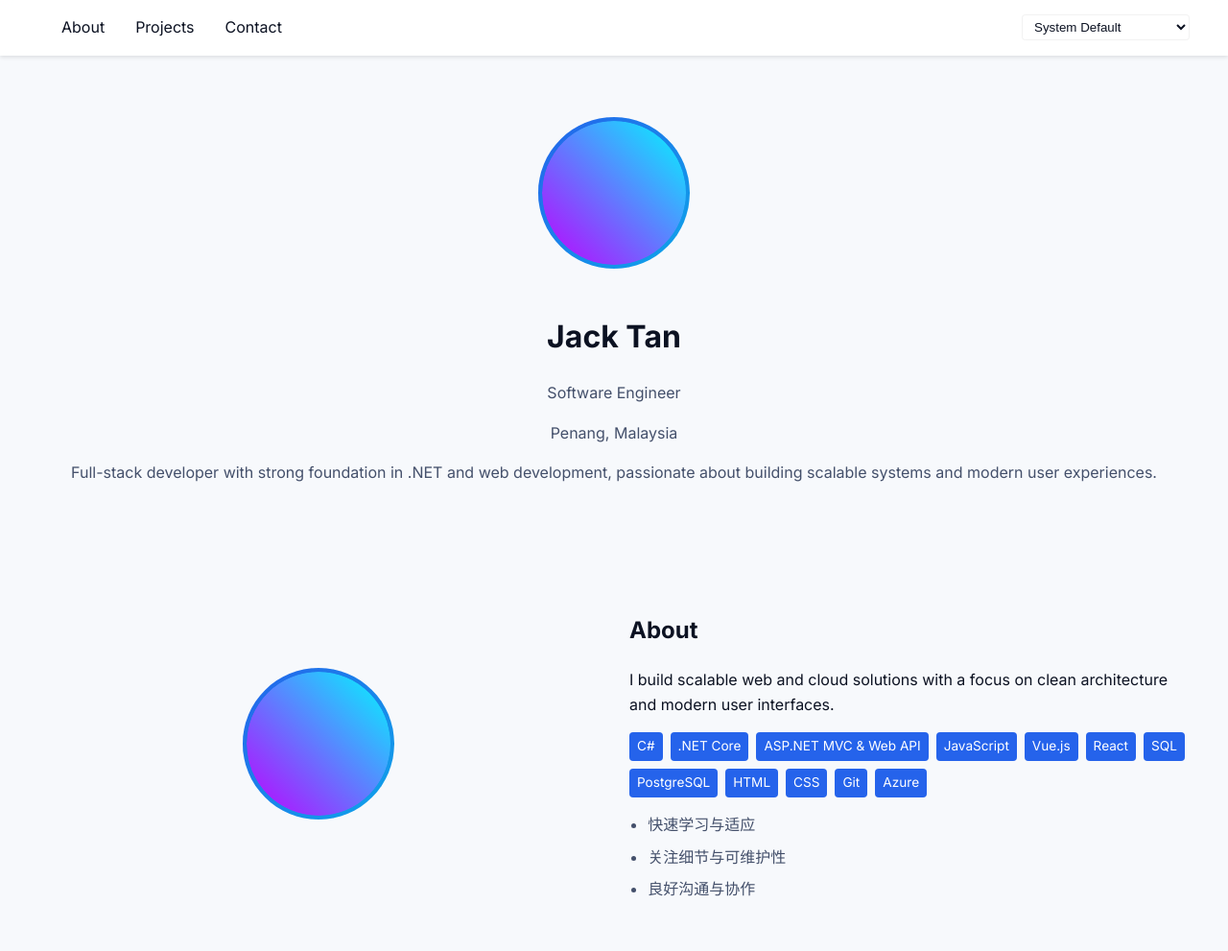
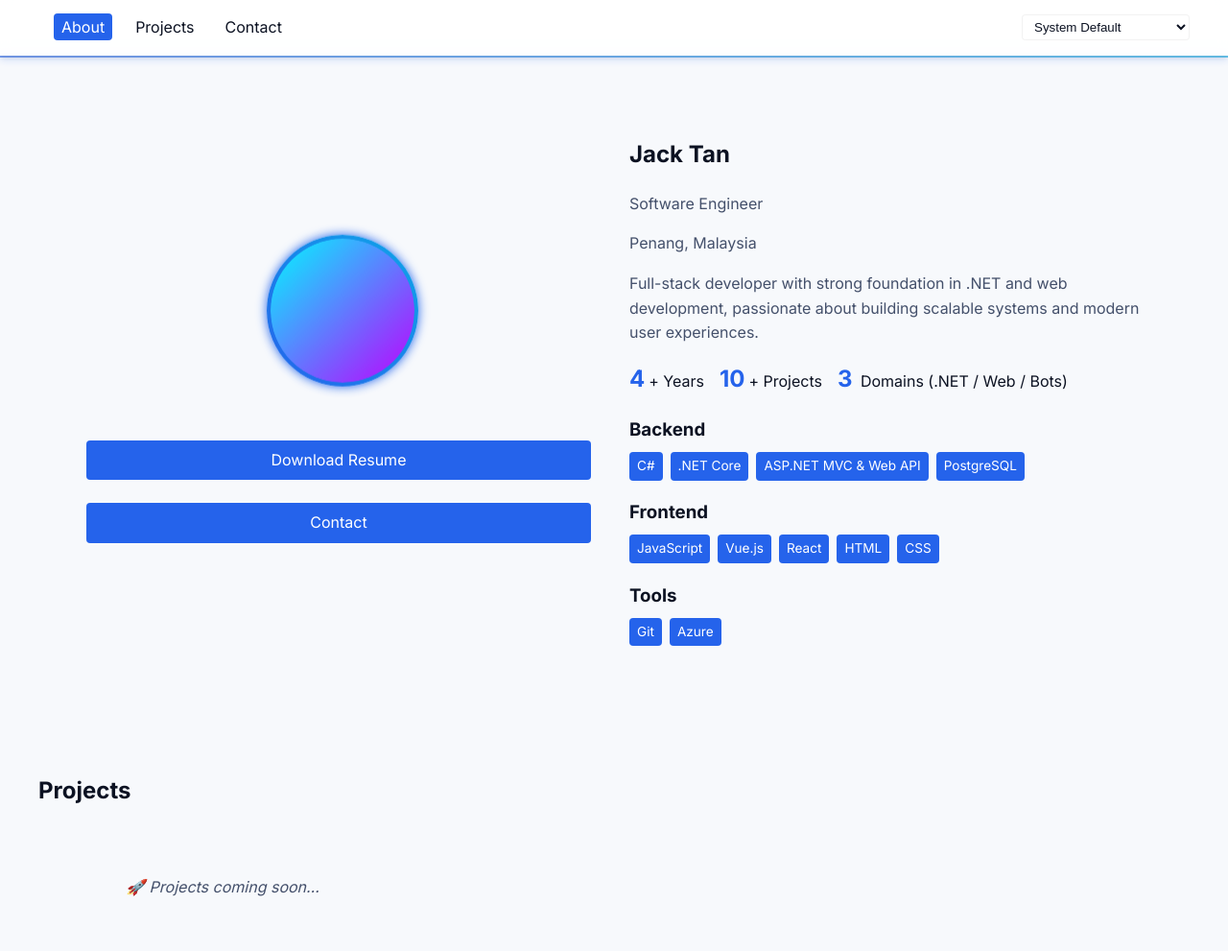
Before and after one commit to TanChengYi/my-portfolio, a plain HTML site: page index.html in a window 1280 px wide. Shown: the top 991 px of the page at 96% size. Drawn offline with Linux system fonts and the light colour scheme.

Commit message:
feat: merge hero and about with animated highlights

```diff
--- a/css/base.css
+++ b/css/base.css
@@ -22,7 +22,7 @@ h1, h2, h3 {
   font-family: var(--font-heading);
 }
 
-.title, .location, .intro, .advantages li {
+.title, .location, .intro {
   color: var(--text-secondary);
 }
 
@@ -78,6 +78,24 @@ h1, h2, h3 {
   text-decoration: none;
   padding: 0.25rem 0.5rem;
   border-radius: 4px;
+  position: relative;
+}
+
+.nav-link::after {
+  content: "";
+  position: absolute;
+  left: 50%;
+  bottom: 0;
+  width: 0;
+  height: 2px;
+  background: var(--accent1);
+  transition: width 0.3s ease, left 0.3s ease;
+}
+
+.nav-link:hover::after,
+.nav-link:focus::after {
+  width: 100%;
+  left: 0;
 }
 
 .nav-link:hover {
@@ -90,9 +108,86 @@ h1, h2, h3 {
   outline: none;
 }
 
-.hero {
+.navbar.sticky-shadow {
+  box-shadow: 0 2px 4px rgba(0,0,0,0.2);
+}
+
+.hero-about {
+  position: relative;
+  padding: 4rem 0;
+  opacity: 0;
+  transform: translateY(20px);
+  transition: opacity 0.3s ease, transform 0.3s ease;
+}
+
+.hero-about.visible {
+  opacity: 1;
+  transform: translateY(0);
+}
+
+.hero-about::before {
+  content: "";
+  position: absolute;
+  inset: 0;
+  background: radial-gradient(circle at center, var(--accent3), transparent 70%);
+  opacity: 0.03;
+  pointer-events: none;
+  z-index: -1;
+}
+
+html[data-decor="off"] .hero-about::before {
+  display: none;
+}
+
+.glow-divider {
+  position: absolute;
+  top: 0;
+  left: 50%;
+  transform: translateX(-50%);
+  width: 100%;
+  height: 2px;
+  background: linear-gradient(90deg, var(--accent1), var(--accent2));
+  box-shadow: 0 0 8px var(--accent1);
+  opacity: 0.6;
+}
+
+.hero-grid {
+  max-width: 1100px;
+  margin: 0 auto;
+  display: grid;
+  gap: 2rem;
+  align-items: center;
+}
+
+.hero-left {
   text-align: center;
-  padding: 4rem 0;
+}
+
+.cta-buttons {
+  display: flex;
+  flex-direction: column;
+  gap: 0.5rem;
+  margin-top: 1rem;
+}
+
+.cta-btn {
+  min-width: 170px;
+  text-align: center;
+}
+
+.cta-btn:hover {
+  transform: translateY(-3px);
+  box-shadow: 0 0 10px var(--accent1);
+}
+
+.cta-btn:active {
+  transform: translateY(1px);
+  box-shadow: none;
+}
+
+.cta-btn:focus {
+  outline: 2px solid var(--focus-outline);
+  outline-offset: 2px;
 }
 
 .avatar {
@@ -102,36 +197,63 @@ h1, h2, h3 {
   border: 4px solid transparent;
   background: linear-gradient(45deg, var(--accent1), var(--accent2)) border-box;
   margin-bottom: 1rem;
-  animation: spin 20s linear infinite;
 }
 
-@keyframes spin {
-  from { transform: rotate(0); }
-  to { transform: rotate(360deg); }
+.floating {
+  animation: float 6s ease-in-out infinite, glow 6s ease-in-out infinite;
+}
+
+@keyframes float {
+  0%, 100% { transform: translateY(0); }
+  50% { transform: translateY(-10px); }
+}
+
+@keyframes glow {
+  0%, 100% { box-shadow: 0 0 10px var(--accent1); }
+  50% { box-shadow: 0 0 20px var(--accent2); }
 }
 
 @media (prefers-reduced-motion: reduce) {
-  .avatar { animation: none; }
+  .floating {
+    animation: none;
+  }
 }
 
-.about, .projects, .contact {
-  padding: 2rem 0;
+.reveal-item {
+  opacity: 0;
+  transform: translateY(20px);
+  transition: opacity 0.3s ease, transform 0.3s ease;
 }
 
-.about-container {
-  display: grid;
-  grid-template-columns: 1fr;
-  align-items: center;
-  gap: 2rem;
+.reveal-item.visible {
+  opacity: 1;
+  transform: translateY(0);
 }
 
-@media (min-width: 700px) {
-  .about-container {
-    grid-template-columns: 1fr 1fr;
-  }
-  .about-left {
-    text-align: center;
-  }
+.highlights {
+  display: flex;
+  flex-wrap: wrap;
+  gap: 1rem;
+  margin: 1rem 0;
+}
+
+.highlight .count {
+  font-size: 1.5rem;
+  font-weight: bold;
+  color: var(--accent1);
+  margin-right: 0.25rem;
+}
+
+.skill-groups {
+  margin-top: 1rem;
+}
+
+.skill-group {
+  margin-bottom: 1rem;
+}
+
+.skill-group h3 {
+  margin-bottom: 0.5rem;
 }
 
 .skills {
@@ -140,24 +262,71 @@ h1, h2, h3 {
   flex-wrap: wrap;
   gap: 0.5rem;
   padding: 0;
-  margin: 1rem 0;
+  margin: 0;
 }
 
 .skill-badge {
+  position: relative;
   background: var(--btn-bg);
   color: var(--btn-text-color);
   padding: 0.25rem 0.5rem;
   border-radius: 4px;
   font-size: 0.85rem;
+  transition: transform 0.2s, box-shadow 0.2s;
 }
 
-.advantages {
-  margin-top: 1rem;
-  padding-left: 1.2rem;
+.skill-badge:hover,
+.skill-badge:focus {
+  transform: translateY(-2px);
+  box-shadow: var(--btn-hover-shadow);
+  outline: none;
 }
 
-.advantages li {
-  margin-bottom: 0.5rem;
+.skill-badge::after {
+  content: attr(data-tooltip);
+  position: absolute;
+  left: 50%;
+  bottom: 100%;
+  transform: translate(-50%, -4px);
+  background: var(--card-bg);
+  color: var(--text-color);
+  padding: 2px 6px;
+  border-radius: 4px;
+  opacity: 0;
+  white-space: nowrap;
+  pointer-events: none;
+  font-size: 0.75rem;
+  transition: opacity 0.2s, transform 0.2s;
+}
+
+.skill-badge:hover::after,
+.skill-badge:focus::after {
+  opacity: 1;
+  transform: translate(-50%, -8px);
+}
+
+.projects, .contact {
+  padding: 2rem 0;
+}
+
+@media (min-width: 1024px) {
+  .hero-grid {
+    grid-template-columns: 1fr 1fr;
+  }
+}
+
+@media (max-width: 1023px) {
+  .hero-grid {
+    grid-template-columns: 1fr;
+  }
+}
+
+@media (prefers-reduced-motion: reduce) {
+  .hero-about,
+  .reveal-item {
+    transition: none;
+    transform: none;
+  }
 }
 
 .projects-placeholder {
@@ -294,12 +463,3 @@ h1, h2, h3 {
   outline: 2px solid var(--focus-outline);
   outline-offset: 2px;
 }
-
-@media (max-width: 600px) {
-  .hero {
-    padding: 2rem 1rem;
-  }
-  .name {
-    font-size: 2rem;
-  }
-}
--- a/index.html
+++ b/index.html
@@ -1,5 +1,5 @@
 <!DOCTYPE html>
-<html lang="en" data-theme="neon">
+<html lang="en" data-theme="neon" data-decor="on">
 <head>
   <meta charset="UTF-8" />
   <meta name="viewport" content="width=device-width, initial-scale=1.0" />
@@ -27,7 +27,7 @@
   <nav class="navbar" aria-label="Main navigation">
     <div class="container">
       <ul class="nav-links">
-        <li><a href="#about" class="nav-link" tabindex="0">About</a></li>
+        <li><a href="#hero" class="nav-link" tabindex="0">About</a></li>
         <li><a href="#projects" class="nav-link" tabindex="0">Projects</a></li>
         <li><a href="#contact" class="nav-link" tabindex="0">Contact</a></li>
       </ul>
@@ -40,43 +40,54 @@
     </div>
   </nav>
 
-  <header id="hero" class="hero" tabindex="0">
-    <div class="container hero-content">
-      <img src="assets/avatar.svg" alt="Avatar" class="avatar" loading="lazy" />
-      <h1 class="name">Jack Tan</h1>
-      <p class="title">Software Engineer</p>
-      <p class="location">Penang, Malaysia</p>
-      <p class="intro">Full-stack developer with strong foundation in .NET and web development, passionate about building scalable systems and modern user experiences.</p>
-    </div>
-  </header>
-
-  <section id="about" class="about" tabindex="0">
-    <div class="container about-container">
-      <div class="about-left">
-        <img src="assets/avatar.svg" alt="Jack Tan" class="avatar" loading="lazy" />
+  <section id="hero" class="hero-about" tabindex="0">
+    <div class="glow-divider" aria-hidden="true"></div>
+    <div class="container hero-grid">
+      <div class="hero-left">
+        <img src="assets/avatar.svg" alt="Jack Tan avatar" class="avatar floating" loading="lazy" />
+        <div class="cta-buttons">
+          <a href="assets/resume.pdf" class="btn cta-btn" aria-label="Download resume" tabindex="0">Download Resume</a>
+          <a href="mailto:tanchengyi1997@gmail.com" class="btn cta-btn" aria-label="Email" tabindex="0">Contact</a>
+        </div>
       </div>
-      <div class="about-right">
-        <h2>About</h2>
-        <p>I build scalable web and cloud solutions with a focus on clean architecture and modern user interfaces.</p>
-        <ul class="skills">
-          <li class="skill-badge">C#</li>
-          <li class="skill-badge">.NET Core</li>
-          <li class="skill-badge">ASP.NET MVC &amp; Web API</li>
-          <li class="skill-badge">JavaScript</li>
-          <li class="skill-badge">Vue.js</li>
-          <li class="skill-badge">React</li>
-          <li class="skill-badge">SQL</li>
-          <li class="skill-badge">PostgreSQL</li>
-          <li class="skill-badge">HTML</li>
-          <li class="skill-badge">CSS</li>
-          <li class="skill-badge">Git</li>
-          <li class="skill-badge">Azure</li>
-        </ul>
-        <ul class="advantages">
-          <li>快速学习与适应</li>
-          <li>关注细节与可维护性</li>
-          <li>良好沟通与协作</li>
-        </ul>
+      <div class="hero-right">
+        <h1 class="name reveal-item">Jack Tan</h1>
+        <p class="title reveal-item">Software Engineer</p>
+        <p class="location reveal-item">Penang, Malaysia</p>
+        <p class="intro reveal-item">Full-stack developer with strong foundation in .NET and web development, passionate about building scalable systems and modern user experiences.</p>
+        <div class="highlights">
+          <div class="highlight reveal-item"><span class="count" data-count="4">0</span>+ Years</div>
+          <div class="highlight reveal-item"><span class="count" data-count="10">0</span>+ Projects</div>
+          <div class="highlight reveal-item"><span class="count" data-count="3">0</span> Domains (.NET / Web / Bots)</div>
+        </div>
+        <div class="skill-groups">
+          <div class="skill-group reveal-item">
+            <h3>Backend</h3>
+            <ul class="skills">
+              <li class="skill-badge" data-tooltip="Experienced">C#</li>
+              <li class="skill-badge" data-tooltip="Experienced">.NET Core</li>
+              <li class="skill-badge" data-tooltip="Experienced">ASP.NET MVC &amp; Web API</li>
+              <li class="skill-badge" data-tooltip="Experienced">PostgreSQL</li>
+            </ul>
+          </div>
+          <div class="skill-group reveal-item">
+            <h3>Frontend</h3>
+            <ul class="skills">
+              <li class="skill-badge" data-tooltip="Familiar">JavaScript</li>
+              <li class="skill-badge" data-tooltip="Familiar">Vue.js</li>
+              <li class="skill-badge" data-tooltip="Familiar">React</li>
+              <li class="skill-badge" data-tooltip="Familiar">HTML</li>
+              <li class="skill-badge" data-tooltip="Familiar">CSS</li>
+            </ul>
+          </div>
+          <div class="skill-group reveal-item">
+            <h3>Tools</h3>
+            <ul class="skills">
+              <li class="skill-badge" data-tooltip="Daily">Git</li>
+              <li class="skill-badge" data-tooltip="Regular">Azure</li>
+            </ul>
+          </div>
+        </div>
       </div>
     </div>
   </section>
--- a/script.js
+++ b/script.js
@@ -3,6 +3,8 @@ document.addEventListener('DOMContentLoaded', () => {
   const sections = document.querySelectorAll('header, section');
   const backToTop = document.getElementById('back-to-top');
   const projectGrid = document.getElementById('project-grid');
+  const navbar = document.querySelector('.navbar');
+  const prefersReduced = window.matchMedia('(prefers-reduced-motion: reduce)').matches;
 
   fetch('data/projects.json')
     .then(res => res.json())
@@ -78,10 +80,57 @@ document.addEventListener('DOMContentLoaded', () => {
   });
   topObserver.observe(hero);
 
+  window.addEventListener('scroll', () => {
+    navbar.classList.toggle('sticky-shadow', window.scrollY > 0);
+  });
+
   backToTop.addEventListener('click', () => {
     const options = window.matchMedia('(prefers-reduced-motion: reduce)').matches
       ? { top: 0 }
       : { top: 0, behavior: 'smooth' };
     window.scrollTo(options);
   });
+
+  const heroSection = document.querySelector('.hero-about');
+  if (heroSection) {
+    const revealItems = heroSection.querySelectorAll('.reveal-item');
+    const counts = heroSection.querySelectorAll('.count');
+
+    if (prefersReduced) {
+      heroSection.classList.add('visible');
+      revealItems.forEach(el => el.classList.add('visible'));
+      counts.forEach(c => (c.textContent = c.dataset.count));
+    } else {
+      const heroObserver = new IntersectionObserver(entries => {
+        entries.forEach(entry => {
+          if (entry.isIntersecting) {
+            heroSection.classList.add('visible');
+            revealItems.forEach((el, i) => {
+              setTimeout(() => el.classList.add('visible'), i * 60);
+            });
+            counts.forEach(animateCount);
+            heroObserver.unobserve(entry.target);
+          }
+        });
+      }, { threshold: 0.3 });
+      heroObserver.observe(heroSection);
+    }
+  }
+
+  function animateCount(el) {
+    const target = parseInt(el.dataset.count, 10);
+    const duration = 1000;
+    let start = null;
+    function step(timestamp) {
+      if (!start) start = timestamp;
+      const progress = Math.min((timestamp - start) / duration, 1);
+      el.textContent = Math.floor(progress * target);
+      if (progress < 1) {
+        requestAnimationFrame(step);
+      } else {
+        el.textContent = target;
+      }
+    }
+    requestAnimationFrame(step);
+  }
 });
```
Also changed, not shown: 1 other file.
